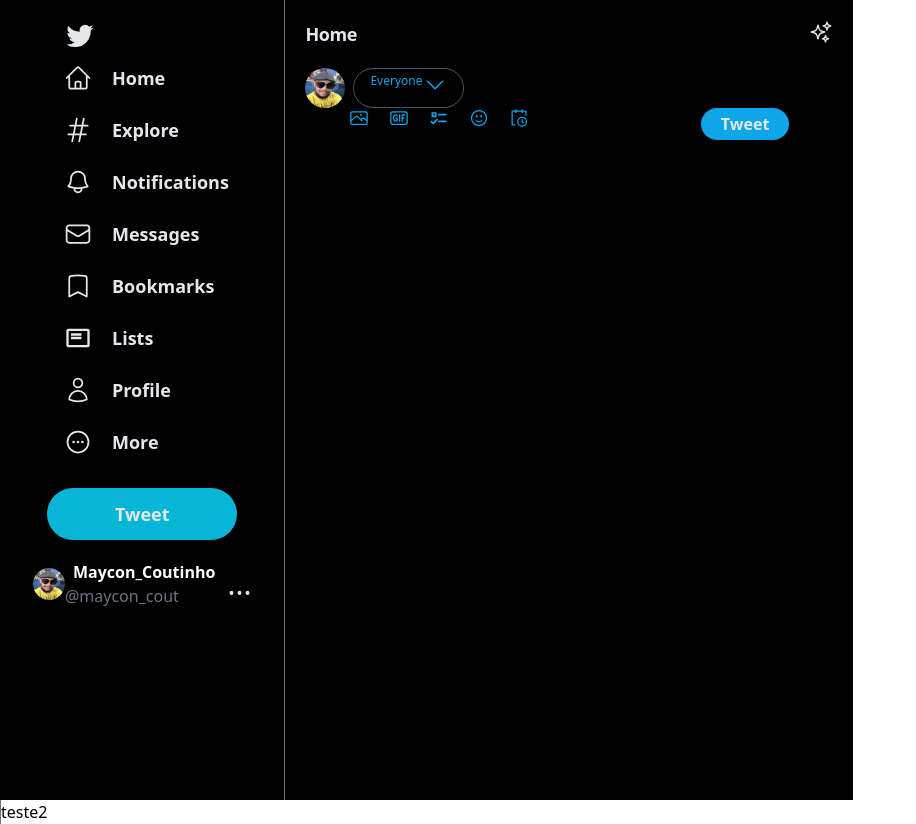
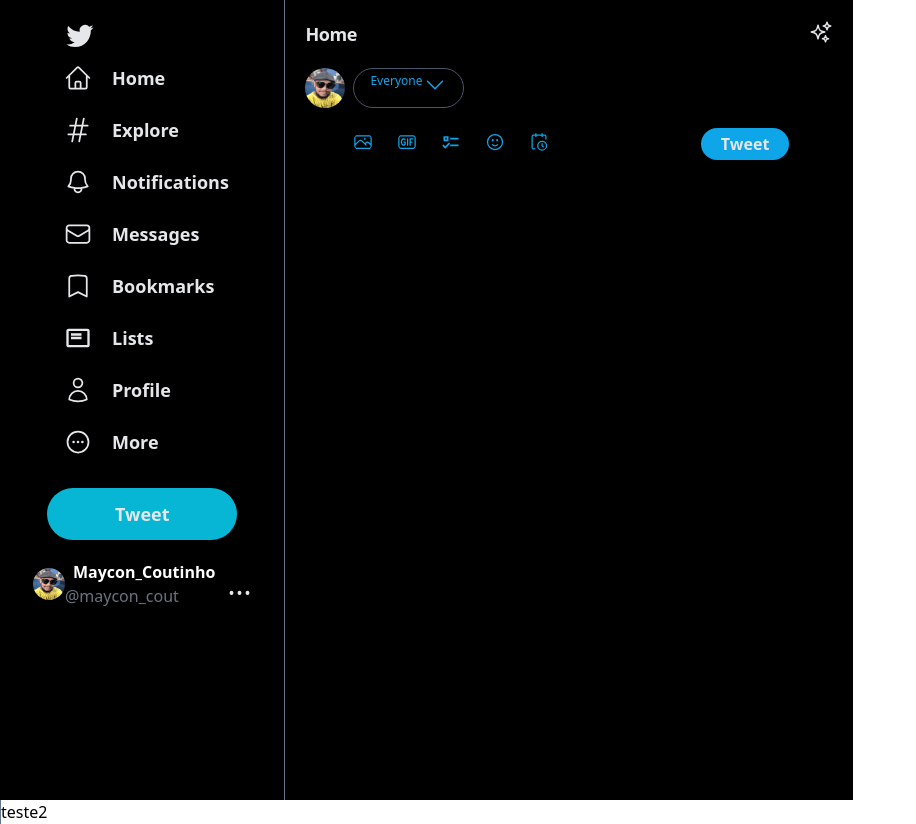
Before and after one commit to coutinho-maycon/meuportifolio, a Vue app: page / in a window 1280 px wide. Shown: the whole page, without its empty margins (0-916 px from the left). Built offline with nearby package versions, Linux system fonts and the light colour scheme.

Commit message:
Formatação dos botões de mídia

```diff
--- a/src/components/TwitterClone.vue
+++ b/src/components/TwitterClone.vue
@@ -39,15 +39,15 @@
                         </div>
                 </div>
                 <div class="text-sky-500 flex mx-16 justify-between">
-                    <div class="flex gap-5">
-                        <svg xmlns="http://www.w3.org/2000/svg" fill="none" viewBox="0 0 24 24" stroke-width="1.5" stroke="currentColor" class="w-5 h-5"><path stroke-linecap="round" stroke-linejoin="round" d="M2.25 15.75l5.159-5.159a2.25 2.25 0 013.182 0l5.159 5.159m-1.5-1.5l1.409-1.409a2.25 2.25 0 013.182 0l2.909 2.909m-18 3.75h16.5a1.5 1.5 0 001.5-1.5V6a1.5 1.5 0 00-1.5-1.5H3.75A1.5 1.5 0 002.25 6v12a1.5 1.5 0 001.5 1.5zm10.5-11.25h.008v.008h-.008V8.25zm.375 0a.375.375 0 11-.75 0 .375.375 0 01.75 0z" /></svg>
-                        <svg xmlns="http://www.w3.org/2000/svg" fill="none" viewBox="0 0 24 24" stroke-width="1.5" stroke="currentColor" class="w-5 h-5"><path stroke-linecap="round" stroke-linejoin="round" d="M12.75 8.25v7.5m6-7.5h-3V12m0 0v3.75m0-3.75H18M9.75 9.348c-1.03-1.464-2.698-1.464-3.728 0-1.03 1.465-1.03 3.84 0 5.304 1.03 1.464 2.699 1.464 3.728 0V12h-1.5M4.5 19.5h15a2.25 2.25 0 002.25-2.25V6.75A2.25 2.25 0 0019.5 4.5h-15a2.25 2.25 0 00-2.25 2.25v10.5A2.25 2.25 0 004.5 19.5z" /></svg>
-                        <svg xmlns="http://www.w3.org/2000/svg" class="w-5 h-5" preserveAspectRatio="xMidYMid meet" viewBox="0 0 24 24"><path fill="currentColor" d="M3 5h6v6H3V5m2 2v2h2V7H5m6 0h10v2H11V7m0 8h10v2H11v-2m-6 5l-3.5-3.5l1.41-1.41L5 17.17l4.59-4.58L11 14l-6 6Z"/></svg>
-                        <svg xmlns="http://www.w3.org/2000/svg" fill="none" viewBox="0 0 24 24" stroke-width="1.5" stroke="currentColor" class="w-5 h-5"><path stroke-linecap="round" stroke-linejoin="round" d="M15.182 15.182a4.5 4.5 0 01-6.364 0M21 12a9 9 0 11-18 0 9 9 0 0118 0zM9.75 9.75c0 .414-.168.75-.375.75S9 10.164 9 9.75 9.168 9 9.375 9s.375.336.375.75zm-.375 0h.008v.015h-.008V9.75zm5.625 0c0 .414-.168.75-.375.75s-.375-.336-.375-.75.168-.75.375-.75.375.336.375.75zm-.375 0h.008v.015h-.008V9.75z" /></svg>
-                        <svg xmlns="http://www.w3.org/2000/svg" class="w-5 h-5" preserveAspectRatio="xMidYMid meet" viewBox="0 0 32 32"><path fill="currentColor" d="M21 30a8 8 0 1 1 8-8a8 8 0 0 1-8 8Zm0-14a6 6 0 1 0 6 6a6 6 0 0 0-6-6Z"/><path fill="currentColor" d="M22.59 25L20 22.41V18h2v3.59l2 2L22.59 25z"/><path fill="currentColor" d="M28 6a2 2 0 0 0-2-2h-4V2h-2v2h-8V2h-2v2H6a2 2 0 0 0-2 2v20a2 2 0 0 0 2 2h4v-2H6V6h4v2h2V6h8v2h2V6h4v6h2Z"/></svg>
+                    <div class="flex gap-4 mt-5">
+                        <svg xmlns="http://www.w3.org/2000/svg" fill="none" viewBox="0 0 24 24" stroke-width="1.5" stroke="currentColor" class="w-7 h-7 hover:bg-cyan-900 rounded-full p-1"><path stroke-linecap="round" stroke-linejoin="round" d="M2.25 15.75l5.159-5.159a2.25 2.25 0 013.182 0l5.159 5.159m-1.5-1.5l1.409-1.409a2.25 2.25 0 013.182 0l2.909 2.909m-18 3.75h16.5a1.5 1.5 0 001.5-1.5V6a1.5 1.5 0 00-1.5-1.5H3.75A1.5 1.5 0 002.25 6v12a1.5 1.5 0 001.5 1.5zm10.5-11.25h.008v.008h-.008V8.25zm.375 0a.375.375 0 11-.75 0 .375.375 0 01.75 0z" /></svg>
+                        <svg xmlns="http://www.w3.org/2000/svg" fill="none" viewBox="0 0 24 24" stroke-width="1.5" stroke="currentColor" class="w-7 h-7 hover:bg-cyan-900 rounded-full p-1"><path stroke-linecap="round" stroke-linejoin="round" d="M12.75 8.25v7.5m6-7.5h-3V12m0 0v3.75m0-3.75H18M9.75 9.348c-1.03-1.464-2.698-1.464-3.728 0-1.03 1.465-1.03 3.84 0 5.304 1.03 1.464 2.699 1.464 3.728 0V12h-1.5M4.5 19.5h15a2.25 2.25 0 002.25-2.25V6.75A2.25 2.25 0 0019.5 4.5h-15a2.25 2.25 0 00-2.25 2.25v10.5A2.25 2.25 0 004.5 19.5z" /></svg>
+                        <svg xmlns="http://www.w3.org/2000/svg" class="w-7 h-7 hover:bg-cyan-900 rounded-full p-1" preserveAspectRatio="xMidYMid meet" viewBox="0 0 24 24"><path fill="currentColor" d="M3 5h6v6H3V5m2 2v2h2V7H5m6 0h10v2H11V7m0 8h10v2H11v-2m-6 5l-3.5-3.5l1.41-1.41L5 17.17l4.59-4.58L11 14l-6 6Z"/></svg>
+                        <svg xmlns="http://www.w3.org/2000/svg" fill="none" viewBox="0 0 24 24" stroke-width="1.5" stroke="currentColor" class="w-7 h-7 hover:bg-cyan-900 rounded-full p-1"><path stroke-linecap="round" stroke-linejoin="round" d="M15.182 15.182a4.5 4.5 0 01-6.364 0M21 12a9 9 0 11-18 0 9 9 0 0118 0zM9.75 9.75c0 .414-.168.75-.375.75S9 10.164 9 9.75 9.168 9 9.375 9s.375.336.375.75zm-.375 0h.008v.015h-.008V9.75zm5.625 0c0 .414-.168.75-.375.75s-.375-.336-.375-.75.168-.75.375-.75.375.336.375.75zm-.375 0h.008v.015h-.008V9.75z" /></svg>
+                        <svg xmlns="http://www.w3.org/2000/svg" class="w-7 h-7 hover:bg-cyan-900 rounded-full p-1" preserveAspectRatio="xMidYMid meet" viewBox="0 0 32 32"><path fill="currentColor" d="M21 30a8 8 0 1 1 8-8a8 8 0 0 1-8 8Zm0-14a6 6 0 1 0 6 6a6 6 0 0 0-6-6Z"/><path fill="currentColor" d="M22.59 25L20 22.41V18h2v3.59l2 2L22.59 25z"/><path fill="currentColor" d="M28 6a2 2 0 0 0-2-2h-4V2h-2v2h-8V2h-2v2H6a2 2 0 0 0-2 2v20a2 2 0 0 0 2 2h4v-2H6V6h4v2h2V6h8v2h2V6h4v6h2Z"/></svg>
                     </div>
                     <div>
-                        <p class="bg-sky-500 text-gray-200 rounded-full px-5 py-1 font-semibold">Tweet</p>
+                        <p class="bg-sky-500 text-gray-200 rounded-full px-5 py-1 mt-5 font-semibold">Tweet</p>
                     </div>
                 </div>
             </div>
```
